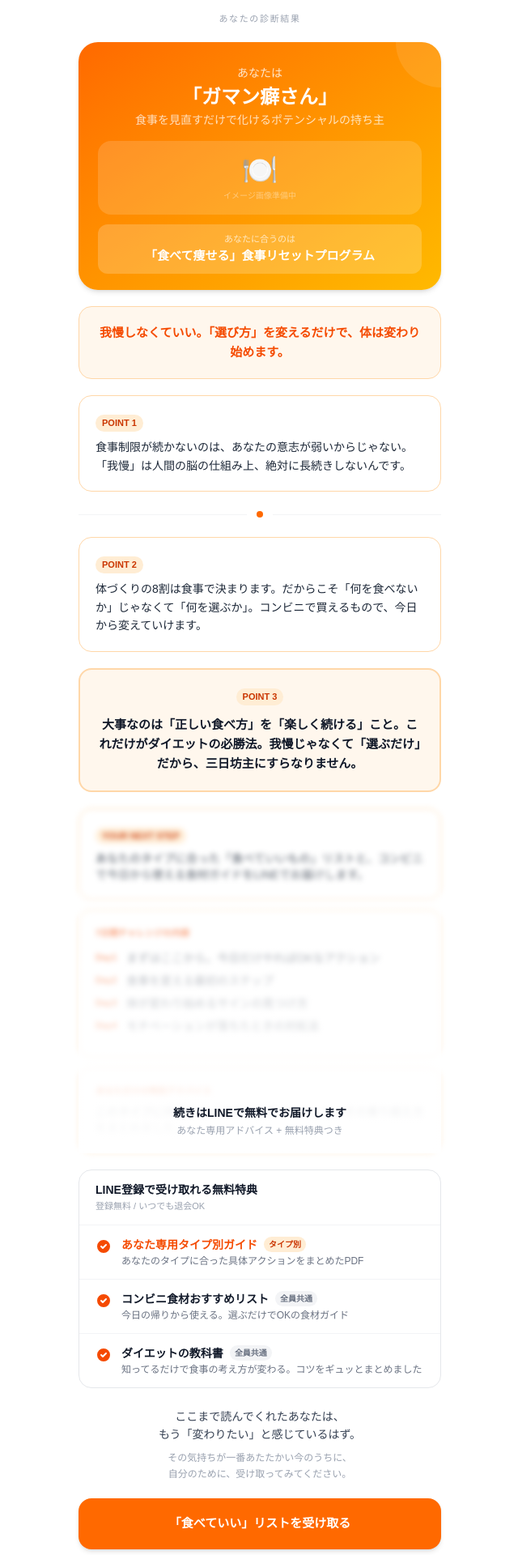
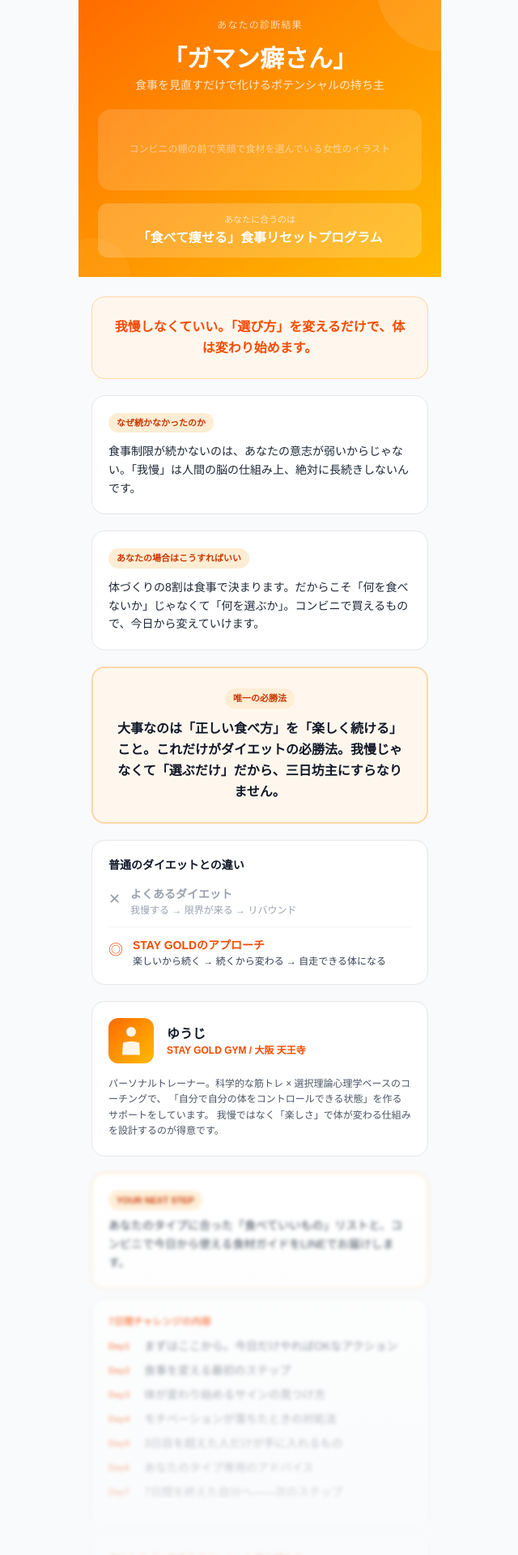
Before and after one commit to TomoRevo/pojipoji-bodymake, a Next.js app: page /pojipoji-bodymake/result/gaman in a window 1280 px wide. Shown: the part 17-1937 px from the top of the page at 81% size, without its empty margins (319-959 px from the left). Built offline with nearby package versions, Linux system fonts and the light colour scheme; no server answers.

Commit message:
結果ページをLP構成で全面再構築: 悩み共感→原因→解決策→違い→信頼→特典→CTA

```diff
--- a/src/app/result/[type]/page.tsx
+++ b/src/app/result/[type]/page.tsx
@@ -4,15 +4,16 @@ import type { Metadata } from "next";
 
 const ELME_URL = process.env.NEXT_PUBLIC_LINE_ADD_URL || "#";
 
-/* タイプ別カラー（白ベースで高コントラスト） */
-const typeAccent: Record<DiagnosisType, { gradient: string; text: string; bg: string; border: string; badge: string; btn: string }> = {
+/* タイプ別カラー */
+const typeAccent: Record<DiagnosisType, { gradient: string; text: string; bg: string; border: string; badge: string; btn: string; btnHover: string }> = {
   gaman: {
     gradient: "from-orange-500 to-amber-400",
     text: "text-orange-600",
     bg: "bg-orange-50",
     border: "border-orange-200",
     badge: "bg-orange-100 text-orange-700",
-    btn: "bg-orange-500",
+    btn: "bg-orange-500 hover:bg-orange-600",
+    btnHover: "bg-orange-600",
   },
   info: {
     gradient: "from-teal-500 to-emerald-400",
@@ -20,7 +21,8 @@ const typeAccent: Record<DiagnosisType, { gradient: string; text: string; bg: st
     bg: "bg-teal-50",
     border: "border-teal-200",
     badge: "bg-teal-100 text-teal-700",
-    btn: "bg-teal-500",
+    btn: "bg-teal-500 hover:bg-teal-600",
+    btnHover: "bg-teal-600",
   },
   perfect: {
     gradient: "from-violet-500 to-purple-400",
@@ -28,7 +30,8 @@ const typeAccent: Record<DiagnosisType, { gradient: string; text: string; bg: st
     bg: "bg-violet-50",
     border: "border-violet-200",
     badge: "bg-violet-100 text-violet-700",
-    btn: "bg-violet-500",
+    btn: "bg-violet-500 hover:bg-violet-600",
+    btnHover: "bg-violet-600",
   },
   busy: {
     gradient: "from-blue-500 to-sky-400",
@@ -36,7 +39,8 @@ const typeAccent: Record<DiagnosisType, { gradient: string; text: string; bg: st
     bg: "bg-blue-50",
     border: "border-blue-200",
     badge: "bg-blue-100 text-blue-700",
-    btn: "bg-blue-500",
+    btn: "bg-blue-500 hover:bg-blue-600",
+    btnHover: "bg-blue-600",
   },
   rebound: {
     gradient: "from-rose-500 to-pink-400",
@@ -44,12 +48,18 @@ const typeAccent: Record<DiagnosisType, { gradient: string; text: string; bg: st
     bg: "bg-rose-50",
     border: "border-rose-200",
     badge: "bg-rose-100 text-rose-700",
-    btn: "bg-rose-500",
+    btn: "bg-rose-500 hover:bg-rose-600",
+    btnHover: "bg-rose-600",
   },
 };
 
-const typeEmoji: Record<DiagnosisType, string> = {
-  gaman: "🍽️", info: "📱", perfect: "💎", busy: "⏰", rebound: "🔄",
+/* 画像プレースホルダー提案 */
+const typeImageHint: Record<DiagnosisType, string> = {
+  gaman: "コンビニの棚の前で笑顔で食材を選んでいる女性のイラスト",
+  info: "スマホを置いて深呼吸している女性。周りに散らばった情報が消えていくイメージ",
+  perfect: "ゆるく伸びをしている女性のイラスト。「3割でOK」の吹き出し付き",
+  busy: "忙しい合間にイヤホンで音楽を聴きながら軽く体を動かしている女性",
+  rebound: "鏡の前で笑顔の自分を見ている女性。過去の自分が背景にぼんやり見える構図",
 };
 
 const bonuses = [
@@ -88,103 +98,176 @@ export default async function ResultPage({ params }: Props) {
   if (!validTypes.includes(type as DiagnosisType)) notFound();
 
   const dt = type as DiagnosisType;
-  const { title, subtitle, program, hook, body, cta } = typeMessages[dt];
+  const msg = typeMessages[dt];
   const c = typeAccent[dt];
-  const emoji = typeEmoji[dt];
+  const imageHint = typeImageHint[dt];
   const elmeUrl = ELME_URL;
 
   return (
-    <main className="min-h-screen bg-white px-4 py-8">
-      <div className="max-w-md mx-auto flex flex-col gap-5">
+    <main className="min-h-screen bg-gray-50">
+      <div className="max-w-md mx-auto">
 
-        <p className="text-center text-[11px] tracking-[0.15em] text-gray-400">あなたの診断結果</p>
+        {/* ━━━ Section 1: ファーストビュー（結果カード） ━━━ */}
+        <section className={`relative bg-gradient-to-br ${c.gradient} px-6 pt-10 pb-6 text-white text-center overflow-hidden`}>
+          <div className="absolute top-0 right-0 w-40 h-40 bg-white/10 rounded-full -translate-y-1/2 translate-x-1/2" />
+          <div className="absolute bottom-0 left-0 w-24 h-24 bg-white/5 rounded-full translate-y-1/2 -translate-x-1/3" />
 
-        {/* Result Card */}
-        <div className={`relative bg-gradient-to-br ${c.gradient} rounded-3xl px-6 pt-7 pb-5 text-white text-center shadow-md overflow-hidden`}>
-          <div className="absolute top-0 right-0 w-28 h-28 bg-white/10 rounded-full -translate-y-1/2 translate-x-1/2" />
-          <p className="relative text-sm opacity-80 mb-1">あなたは</p>
-          <h1 className="relative text-2xl font-black mb-0.5">「{title}」</h1>
-          <p className="relative text-sm opacity-75 mb-4">{subtitle}</p>
+          <p className="relative text-xs opacity-70 tracking-widest mb-4">あなたの診断結果</p>
+          <h1 className="relative text-3xl font-black mb-1">「{msg.title}」</h1>
+          <p className="relative text-sm opacity-80 mb-5">{msg.subtitle}</p>
 
-          <div className="relative bg-white/15 rounded-2xl p-4 mb-3 flex flex-col items-center min-h-[80px]">
-            <span className="text-4xl mb-1">{emoji}</span>
-            <p className="text-[10px] text-white/40">イメージ画像準備中</p>
+          {/* 画像プレースホルダー */}
+          <div className="relative bg-white/15 rounded-2xl p-6 mb-4 min-h-[100px] flex flex-col items-center justify-center">
+            <p className="text-xs text-white/50 leading-relaxed text-center">
+              {imageHint}
+            </p>
           </div>
 
-          <div className="relative bg-white/20 rounded-xl px-4 py-2.5">
+          <div className="relative bg-white/20 rounded-xl px-4 py-3">
             <p className="text-[11px] opacity-70 mb-0.5">あなたに合うのは</p>
-            <p className="text-[15px] font-black">{program}</p>
+            <p className="text-base font-black">{msg.program}</p>
+          </div>
+        </section>
+
+        <div className="px-4 flex flex-col gap-5 py-6">
+
+          {/* ━━━ Section 2: 悩み共感（hook） ━━━ */}
+          <section className={`${c.bg} border ${c.border} rounded-2xl p-6 text-center`}>
+            <p className={`${c.text} font-bold leading-relaxed text-base`}>
+              {msg.hook}
+            </p>
+          </section>
+
+          {/* ━━━ Section 3: 原因の提示 ━━━ */}
+          <section className="bg-white border border-gray-200 rounded-2xl p-5">
+            <span className={`inline-block text-[11px] font-bold px-2.5 py-1 rounded-full ${c.badge} mb-3`}>
+              なぜ続かなかったのか
+            </span>
+            <p className="text-gray-800 leading-relaxed text-sm">
+              {msg.body[0]}
+            </p>
+          </section>
+
+          {/* ━━━ Section 4: 解決策の提示 ━━━ */}
+          <section className="bg-white border border-gray-200 rounded-2xl p-5">
+            <span className={`inline-block text-[11px] font-bold px-2.5 py-1 rounded-full ${c.badge} mb-3`}>
+              あなたの場合はこうすればいい
+            </span>
+            <p className="text-gray-800 leading-relaxed text-sm">
+              {msg.body[1]}
+            </p>
+          </section>
+
+          {/* ━━━ Section 5: 核心メッセージ ━━━ */}
+          <section className={`${c.bg} border-2 ${c.border} rounded-2xl p-6 text-center`}>
+            <span className={`inline-block text-[11px] font-bold px-2.5 py-1 rounded-full ${c.badge} mb-3`}>
+              唯一の必勝法
+            </span>
+            <p className="text-gray-900 font-bold leading-relaxed text-base">
+              {msg.body[2]}
+            </p>
+          </section>
+
+          {/* ━━━ Section 6: 他との違い ━━━ */}
+          <section className="bg-white border border-gray-200 rounded-2xl p-5">
+            <p className="text-gray-900 font-bold text-sm mb-4">普通のダイエットとの違い</p>
+            <div className="flex flex-col gap-3">
+              <div className="flex gap-3">
+                <span className="text-gray-400 text-lg shrink-0 mt-0.5">✕</span>
+                <div>
+                  <p className="text-gray-400 text-sm font-bold">よくあるダイエット</p>
+                  <p className="text-gray-400 text-xs mt-0.5">我慢する → 限界が来る → リバウンド</p>
                 </div>
               </div>
+              <div className="h-px bg-gray-100" />
+              <div className="flex gap-3">
+                <span className={`${c.text} text-lg shrink-0 mt-0.5`}>◎</span>
+                <div>
+                  <p className={`${c.text} text-sm font-bold`}>STAY GOLDのアプローチ</p>
+                  <p className="text-gray-700 text-xs mt-0.5">
+                    楽しいから続く → 続くから変わる → 自走できる体になる
+                  </p>
+                </div>
+              </div>
+            </div>
+          </section>
 
-        {/* Hook */}
-        <div className={`${c.bg} border ${c.border} rounded-2xl p-5 text-center`}>
-          <p className={`${c.text} font-bold leading-relaxed text-[15px]`}>{hook}</p>
+          {/* ━━━ Section 7: 信頼の根拠（プロフィール） ━━━ */}
+          <section className="bg-white border border-gray-200 rounded-2xl p-5">
+            <div className="flex items-center gap-4 mb-4">
+              <div className={`w-14 h-14 rounded-xl bg-gradient-to-br ${c.gradient} flex items-center justify-center shrink-0`}>
+                <svg viewBox="0 0 60 80" fill="none" className="w-8 h-10">
+                  <circle cx="30" cy="18" r="12" fill="white" opacity="0.9" />
+                  <path d="M10 45 Q30 38 50 45 L52 75 H8 Z" fill="white" opacity="0.9" />
+                </svg>
               </div>
+              <div>
+                <p className="font-black text-gray-900">ゆうじ</p>
+                <p className={`text-xs ${c.text} font-semibold`}>STAY GOLD GYM / 大阪 天王寺</p>
+              </div>
+            </div>
+            <p className="text-gray-600 text-xs leading-relaxed">
+              パーソナルトレーナー。科学的な筋トレ × 選択理論心理学ベースのコーチングで、
+              「自分で自分の体をコントロールできる状態」を作るサポートをしています。
+              我慢ではなく「楽しさ」で体が変わる仕組みを設計するのが得意です。
+            </p>
+          </section>
 
-        {/* Body 1 */}
-        <div className={`bg-white border ${c.border} rounded-2xl p-5`}>
-          <span className={`inline-block text-[11px] font-bold px-2 py-0.5 rounded-full ${c.badge} mb-2`}>POINT 1</span>
-          <p className="text-gray-800 leading-relaxed text-sm">{body[0]}</p>
+          {/* ━━━ Section 8: ぼかしエリア（具体的な予告） ━━━ */}
+          <div className="relative">
+            <div className="blur-[2px] select-none pointer-events-none" aria-hidden="true">
+              {/* body[3] */}
+              <div className={`bg-white border ${c.border} rounded-2xl p-5 mb-3`}>
+                <span className={`inline-block text-[11px] font-bold px-2.5 py-1 rounded-full ${c.badge} mb-2`}>YOUR NEXT STEP</span>
+                <p className="text-gray-800 text-sm leading-relaxed">{msg.body[3]}</p>
               </div>
-
-        <div className="flex items-center gap-3 py-1">
-          <div className="h-px flex-1 bg-gray-100" />
-          <div className={`w-2 h-2 rounded-full ${c.btn}`} />
-          <div className="h-px flex-1 bg-gray-100" />
-        </div>
-
-        {/* Body 2 */}
-        <div className={`bg-white border ${c.border} rounded-2xl p-5`}>
-          <span className={`inline-block text-[11px] font-bold px-2 py-0.5 rounded-full ${c.badge} mb-2`}>POINT 2</span>
-          <p className="text-gray-800 leading-relaxed text-sm">{body[1]}</p>
-        </div>
-
-        {/* Body 3 */}
-        <div className={`${c.bg} border-2 ${c.border} rounded-2xl p-5 text-center`}>
-          <span className={`inline-block text-[11px] font-bold px-2 py-0.5 rounded-full ${c.badge} mb-3`}>POINT 3</span>
-          <p className="text-gray-900 font-bold leading-relaxed text-[15px]">{body[2]}</p>
-        </div>
-
-        {/* ぼかし */}
-        <div className="relative">
-          <div className="blur-[3px] select-none pointer-events-none" aria-hidden="true">
-            <div className={`bg-white border ${c.border} rounded-2xl p-5 mb-3`}>
-              <span className={`inline-block text-[11px] font-bold px-2 py-0.5 rounded-full ${c.badge} mb-2`}>YOUR NEXT STEP</span>
-              <p className="text-gray-800 text-sm">{body[3]}</p>
-            </div>
-            <div className={`bg-white border ${c.border} rounded-2xl p-5 mb-3`}>
-              <p className={`text-[11px] font-bold ${c.text} mb-3`}>7日間チャレンジの内容</p>
-              {["まずはここから。今日だけやればOKなアクション","食事を変える最初のステップ","体が変わり始めるサインの見つけ方","モチベーションが落ちたときの対処法"].map((t,i)=>(
-                <div key={i} className="flex items-center gap-3 mb-2">
-                  <span className={`text-[11px] font-bold ${c.text}`}>Day{i+1}</span>
+              {/* 7日間チャレンジ */}
+              <div className="bg-white border border-gray-200 rounded-2xl p-5 mb-3">
+                <p className={`text-xs font-bold ${c.text} mb-3`}>7日間チャレンジの内容</p>
+                {[
+                  "まずはここから。今日だけやればOKなアクション",
+                  "食事を変える最初のステップ",
+                  "体が変わり始めるサインの見つけ方",
+                  "モチベーションが落ちたときの対処法",
+                  "3日目を超えた人だけが手に入れるもの",
+                  "あなたのタイプ専用のアドバイス",
+                  "7日間を終えた自分へ——次のステップ",
+                ].map((t, i) => (
+                  <div key={i} className="flex items-center gap-3 mb-2.5">
+                    <span className={`text-[11px] font-bold ${c.text} w-8 shrink-0`}>Day{i + 1}</span>
                     <p className="text-gray-700 text-sm">{t}</p>
                   </div>
                 ))}
               </div>
-            <div className={`bg-white border ${c.border} rounded-2xl p-5`}>
-              <p className={`text-[11px] font-bold ${c.text} mb-2`}>あなただけの特別アドバイス</p>
-              <p className="text-gray-700 text-sm">このタイプに共通する「つまずきポイント」と、その乗り越え方をまとめました。</p>
+              {/* タイプ別アドバイス */}
+              <div className="bg-white border border-gray-200 rounded-2xl p-5">
+                <p className={`text-xs font-bold ${c.text} mb-2`}>あなたの「つまずきポイント」と乗り越え方</p>
+                <p className="text-gray-700 text-sm">このタイプに共通する「やめてしまうきっかけ」とその具体的な対処法を、実際の事例をもとにまとめました。</p>
               </div>
             </div>
-          <div className="absolute inset-0 bg-gradient-to-b from-transparent via-white/70 to-white flex items-end justify-center pb-5">
+            {/* グラデーション */}
+            <div className="absolute inset-0 bg-gradient-to-b from-transparent via-gray-50/60 to-gray-50 flex items-end justify-center pb-5">
               <div className="text-center">
-              <p className="text-gray-900 text-sm font-bold mb-1">続きはLINEで無料でお届けします</p>
-              <p className="text-gray-400 text-xs">あなた専用アドバイス + 無料特典つき</p>
+                <p className="text-gray-800 text-sm font-bold mb-1">
+                  ここから先は、LINEで無料でお届けします
+                </p>
+                <p className="text-gray-400 text-xs">
+                  あなた専用のアドバイス + 3つの無料特典つき
+                </p>
               </div>
             </div>
           </div>
 
-        {/* 特典 */}
-        <div className="bg-white border border-gray-200 rounded-2xl overflow-hidden">
-          <div className="px-5 py-3.5 border-b border-gray-100">
+          {/* ━━━ Section 9: 特典一覧 ━━━ */}
+          <section className="bg-white border border-gray-200 rounded-2xl overflow-hidden">
+            <div className="px-5 py-4 border-b border-gray-100">
               <p className="text-gray-900 font-bold text-sm">LINE登録で受け取れる無料特典</p>
               <p className="text-gray-400 text-[11px] mt-0.5">登録無料 / いつでも退会OK</p>
             </div>
-          {bonuses.map((b,i)=>(
-            <div key={i} className={`px-5 py-3.5 flex items-start gap-3 ${i<bonuses.length-1?"border-b border-gray-100":""}`}>
+            {bonuses.map((b, i) => (
+              <div key={i} className={`px-5 py-4 flex items-start gap-3 ${i < bonuses.length - 1 ? "border-b border-gray-100" : ""}`}>
                 <svg viewBox="0 0 20 20" fill="currentColor" className={`w-5 h-5 ${c.text} shrink-0 mt-0.5`}>
-                <path fillRule="evenodd" d="M10 18a8 8 0 100-16 8 8 0 000 16zm3.707-9.293a1 1 0 00-1.414-1.414L9 10.586 7.707 9.293a1 1 0 00-1.414 1.414l2 2a1 1 0 001.414 0l4-4z" clipRule="evenodd"/>
+                  <path fillRule="evenodd" d="M10 18a8 8 0 100-16 8 8 0 000 16zm3.707-9.293a1 1 0 00-1.414-1.414L9 10.586 7.707 9.293a1 1 0 00-1.414 1.414l2 2a1 1 0 001.414 0l4-4z" clipRule="evenodd" />
                 </svg>
                 <div className="flex-1">
                   <div className="flex items-center gap-2 mb-0.5 flex-wrap">
@@ -195,31 +278,36 @@ export default async function ResultPage({ params }: Props) {
                 </div>
               </div>
             ))}
-        </div>
+          </section>
 
-        {/* CTA前 */}
-        <div className="text-center px-4 pt-1">
+          {/* ━━━ Section 10: CTA前メッセージ ━━━ */}
+          <section className="text-center px-2 pt-2">
             <p className="text-gray-700 text-sm leading-relaxed">
-            ここまで読んでくれたあなたは、<br />もう「変わりたい」と感じているはず。
+              ここまで診断を受けて、<br />
+              「変わりたい」と感じている自分がいるはず。
             </p>
-          <p className="text-gray-400 text-xs mt-2 leading-relaxed">
-            その気持ちが一番あたたかい今のうちに、<br />自分のために、受け取ってみてください。
+            <p className="text-gray-500 text-xs mt-3 leading-relaxed">
+              その気持ちが一番あたたかい今のうちに、<br />
+              自分のために、受け取ってあげてください。
             </p>
-        </div>
+          </section>
 
-        {/* CTA */}
-        <div className="flex flex-col gap-2 pb-4">
+          {/* ━━━ Section 11: CTA ━━━ */}
+          <section className="flex flex-col gap-2 pb-6">
             <a
               href={elmeUrl}
               target="_blank"
               rel="noopener noreferrer"
-            className={`block w-full text-center ${c.btn} text-white font-bold text-[15px] px-6 py-5 rounded-2xl shadow-md active:scale-[0.98] transition-all`}
+              className={`block w-full text-center ${c.btn} text-white font-bold text-base px-6 py-5 rounded-2xl shadow-lg active:scale-[0.98] transition-all`}
             >
-            {cta}
+              {msg.cta}
             </a>
-          <p className="text-center text-gray-400 text-[11px]">登録無料 · いつでも退会OK</p>
+            <p className="text-center text-gray-400 text-[11px]">
+              登録無料 · いつでも退会OK · 売り込みなし
+            </p>
+          </section>
+
         </div>
-
       </div>
     </main>
   );
```
Lines whose indentation alone changed are shown as unchanged.
